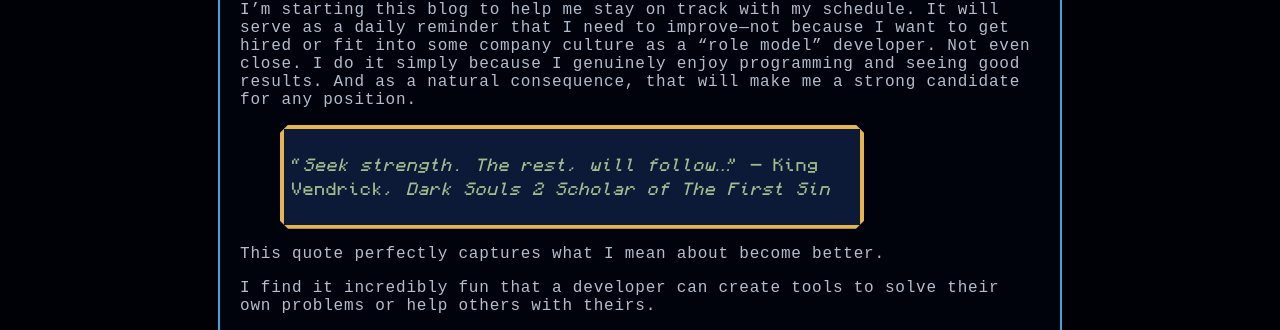
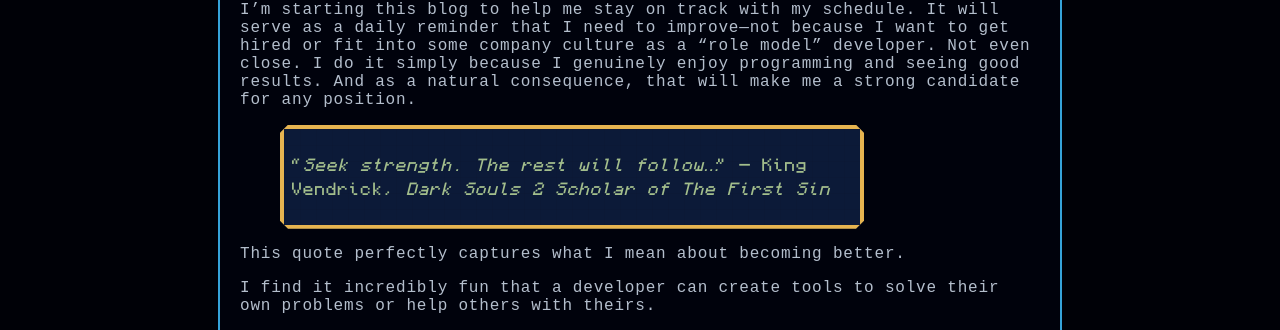
Before and after one commit to sudo-tildo/sudo-tildo.github.io, a Jekyll site: the page built from _posts/2025-03-26-starting-something-new.markdown, in a window 1280 px wide. Shown: the part 213-543 px from the top of the page. Built offline with Jekyll 4.4.1, drawn with Linux system fonts in a browser that asks for light colours; nearby versions of some CDN libraries; some web fonts are replaced.

Commit message:
fixes typo in: starting something new

```diff
--- a/_posts/2025-03-26-starting-something-new.markdown
+++ b/_posts/2025-03-26-starting-something-new.markdown
@@ -9,9 +9,9 @@ img: #
 
 I'm starting this blog to help me stay on track with my schedule. It will serve as a daily reminder that I need to improve—not because I want to get hired or fit into some company culture as a "role model" developer. Not even close. I do it simply because I genuinely enjoy programming and seeing good results. And as a natural consequence, that will make me a strong candidate for any position.
 
-> "*Seek strength. The rest, will follow...*" -- King Vendrick, *Dark Souls 2 Scholar of The First Sin*
+> "*Seek strength. The rest will follow...*" -- King Vendrick, *Dark Souls 2 Scholar of The First Sin*
 
-This quote perfectly captures what I mean about become better.
+This quote perfectly captures what I mean about becoming better.
 
 I find it incredibly fun that a developer can create tools to solve their own problems or help others with theirs.
 
```
